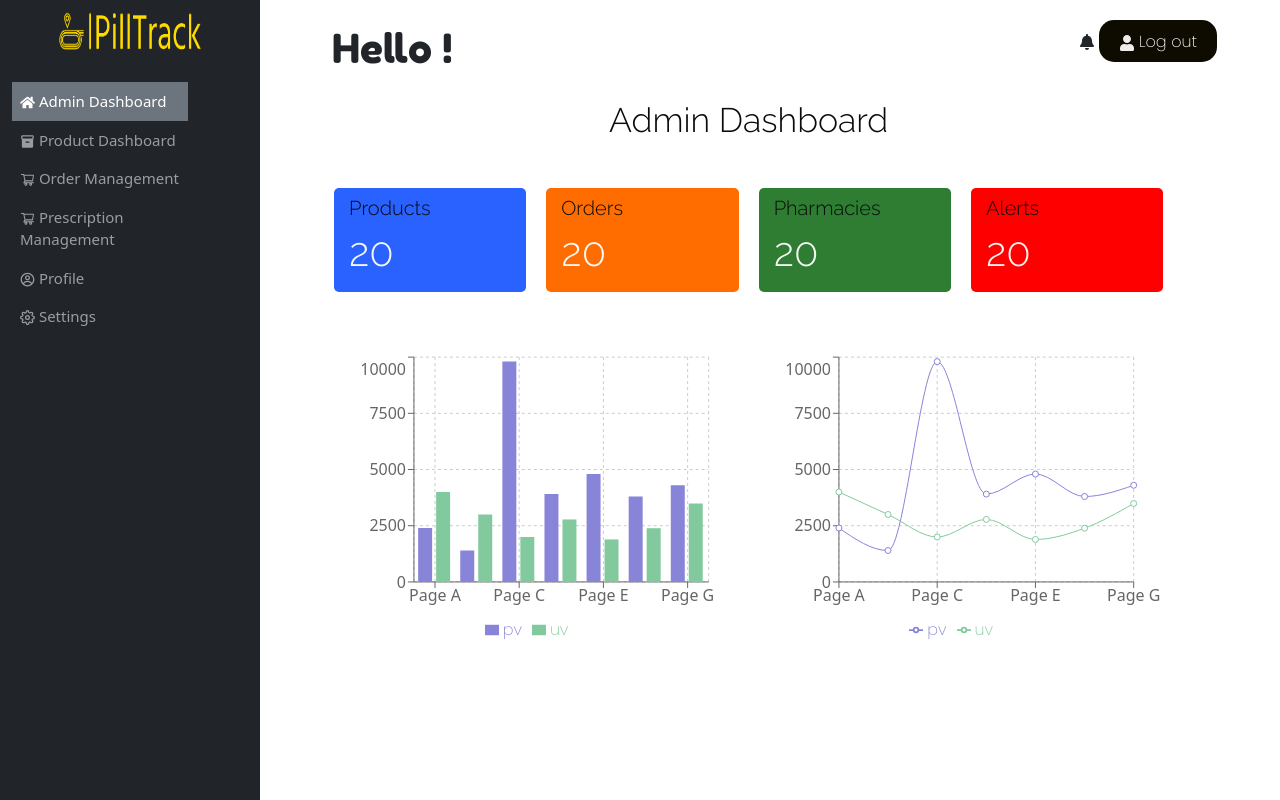
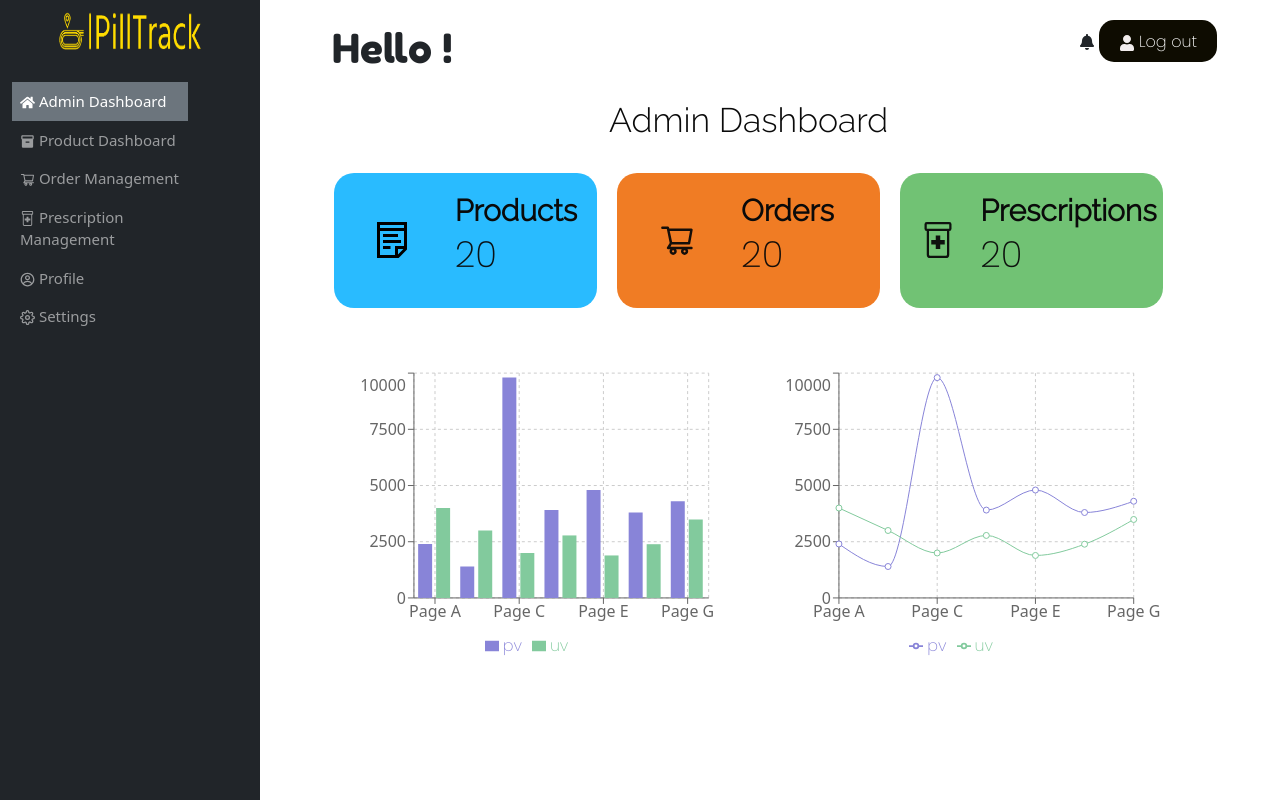
Before and after one commit to JavidNaheemdeen/PharmacySystem, a React (Create React App) app in the folder frontend/: page /Admindashboard in a window 1280 px wide. Built offline with nearby package versions, Linux system fonts and the light colour scheme; no server answers.

Commit message:
style done

```diff
--- a/frontend/src/components/admin/SidenavAd.jsx
+++ b/frontend/src/components/admin/SidenavAd.jsx
@@ -10,6 +10,7 @@ import { FiSettings } from "react-icons/fi";
 import { MdInventory2 } from "react-icons/md";
 import { AiOutlineShoppingCart } from "react-icons/ai";
 import { FaHome } from "react-icons/fa";
+import { BsPrescription2 } from "react-icons/bs";
 import Swal from 'sweetalert2';
 
 export default function SidenavAd() {
@@ -85,7 +86,7 @@ export default function SidenavAd() {
                   <AiOutlineShoppingCart /> Order Management{" "}
                 </a>
                 <a href="/PrescriptionManagement" className="nav-item nav-link dash-link">
-                  <AiOutlineShoppingCart /> Prescription Management{" "}
+                  <BsPrescription2 /> Prescription Management{" "}
                 </a>
                 <a href="/Profilead" className="nav-item dash-link nav-link ">
                   {" "}
--- a/frontend/src/pages/admin/AdminDashboard.jsx
+++ b/frontend/src/pages/admin/AdminDashboard.jsx
@@ -1,6 +1,9 @@
 import React from 'react'
 import Sidenav from '../../components/admin/SidenavAd'
 import { LineChart, Line, BarChart, Bar, Rectangle, XAxis, YAxis, CartesianGrid, Tooltip, Legend, ResponsiveContainer } from 'recharts';
+import { GrNotes } from 'react-icons/gr'
+import { AiOutlineShoppingCart } from "react-icons/ai";
+import { BsPrescription2 } from "react-icons/bs";
 
 
 export default function AdminDashboard() {
@@ -62,28 +65,26 @@ export default function AdminDashboard() {
             <br />
             <div className="main-cards">
               <div className="cards">
-                <div className="card-inner">
+                <i className="bx"><GrNotes /></i>
+                <span>
                   <h3>Products</h3>
-                  <h1>20</h1>
-                </div>
+                  <p>20</p>
+                </span>
               </div>
               <div className="cards">
-                <div className="card-inner">
+                <i className="bx"><AiOutlineShoppingCart /></i>
+                <span>
                   <h3>Orders</h3>
-                  <h1>20</h1>
-                </div>
+                  <p>20</p>
+                </span>
+
               </div>
               <div className="cards">
-                <div className="card-inner">
-                  <h3>Pharmacies</h3>
-                  <h1>20</h1>
-                </div>
-              </div>
-              <div className="cards">
-                <div className="card-inner">
-                  <h3>Alerts</h3>
-                  <h1>20</h1>
-                </div>
+                <i className="bx"><BsPrescription2 /></i>
+                  <span>
+                    <h3>Prescriptions</h3>
+                    <p>20</p>
+                  </span>
               </div>
 
             </div>
--- a/frontend/src/pages/admin/SuperAdminDashboard.jsx
+++ b/frontend/src/pages/admin/SuperAdminDashboard.jsx
@@ -2,6 +2,8 @@ import React, { useEffect, useState } from "react";
 import SidenavSuperAd from '../../components/admin/SidenavSuperAd'
 import { LineChart, Line, BarChart, Bar, Rectangle, XAxis, YAxis, CartesianGrid, Tooltip, Legend, ResponsiveContainer } from 'recharts';
 import axios from "axios";
+import {MdLocalPharmacy } from 'react-icons/md'
+import { BiUserCircle } from 'react-icons/bi'
 
 
 export default function SuperAdminDashboard() {
@@ -91,16 +93,18 @@ export default function SuperAdminDashboard() {
             <br />
             <div className="main-cards">
               <div className="cards">
-                <div className="card-inner">
+                <i className="bx"><MdLocalPharmacy /></i>
+                <span>
                   <h3>Pharmacies</h3>
-                  <h1>{pharmacyCount}</h1>
-                </div>
+                  <p>{pharmacyCount}</p>
+                </span>
               </div>
               <div className="cards">
-                <div className="card-inner">
+                <i className="bx"><BiUserCircle /></i>
+                <span>
                   <h3>Users</h3>
-                  <h1>{userCount}</h1>
-                </div>
+                  <p>{userCount}</p>
+                </span>
               </div>
               {/* <div className="cards">
                 <div className="card-inner">
--- a/frontend/src/style.css
+++ b/frontend/src/style.css
@@ -200,7 +200,8 @@ button:hover {
     grid-area: main;
     overflow-y: auto;
     padding: 20px 20px;
-    color: rgb(255, 255, 255, 0.95);
+    color: rgba(8, 8, 8, 0.95);
+    font-weight: 1rem;
 }
 
 .main-title {
@@ -210,38 +211,55 @@ button:hover {
 
 .main-cards{
     display: grid;
-    grid-template-columns: 1fr 1fr 1fr 1fr;
+    grid-template-columns: repeat(auto-fit, minmax(200px, 1fr));
     gap: 20px;
-    margin: 15px 0;
+    margin-top: 36px 0;
 }
 
 .cards{
     display: flex;
-    flex-direction: column;
-    justify-content: space-around;
-    padding: 8px 15px;
-    border-radius: 5px;
+    background: var(--light);
+    padding: 20px;
+    border-radius: 20px;
+    align-items: center;
+    grid-gap: 24px;
+}
+
+.cards .bx {
+    width: 80px;
+    height: 80px;
+    border-radius: 10px;
+    background: var(--grey);
+    font-size: 36px;
+    display: flex;
+    justify-content: center;
+    align-items: center;
+}
+
+.cards span h3 {
+    font-size: 30px;
+    font-weight: bold;
+}
+.cards span p{
+    font-size: 36px;
 }
 
 .cards:first-child{
-    background-color: #2962ff;
+    background-color: #29bbff;
 }
 
 .cards:nth-child(2){
-    background-color: #ff6d00;
+    background-color: #f07c24;
 }
 
 .cards:nth-child(3){
-    background-color: #2e7d32;
+    background-color: #71c274;
 }
 
 .cards:nth-child(4){
     background-color: red;
 }
 
-.card-inner{
-    font-size: 25px;
-}
 
 .charts{
     display: grid;
```
Also changed, not shown: frontend/src/pages/admin/PrescriptionManagement.jsx (renamed from frontend/src/pages/admin/PrescriptionManagement.js).
